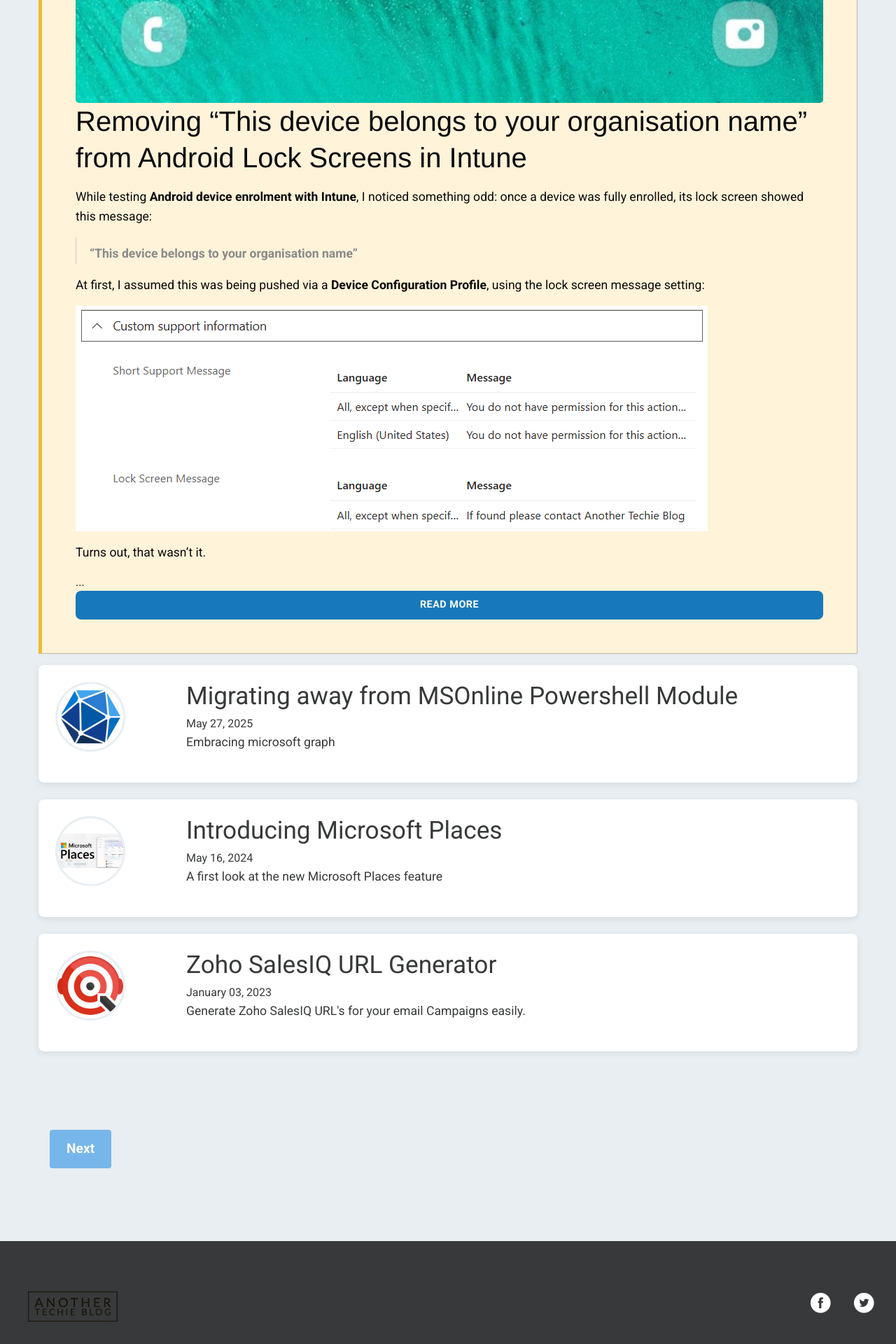
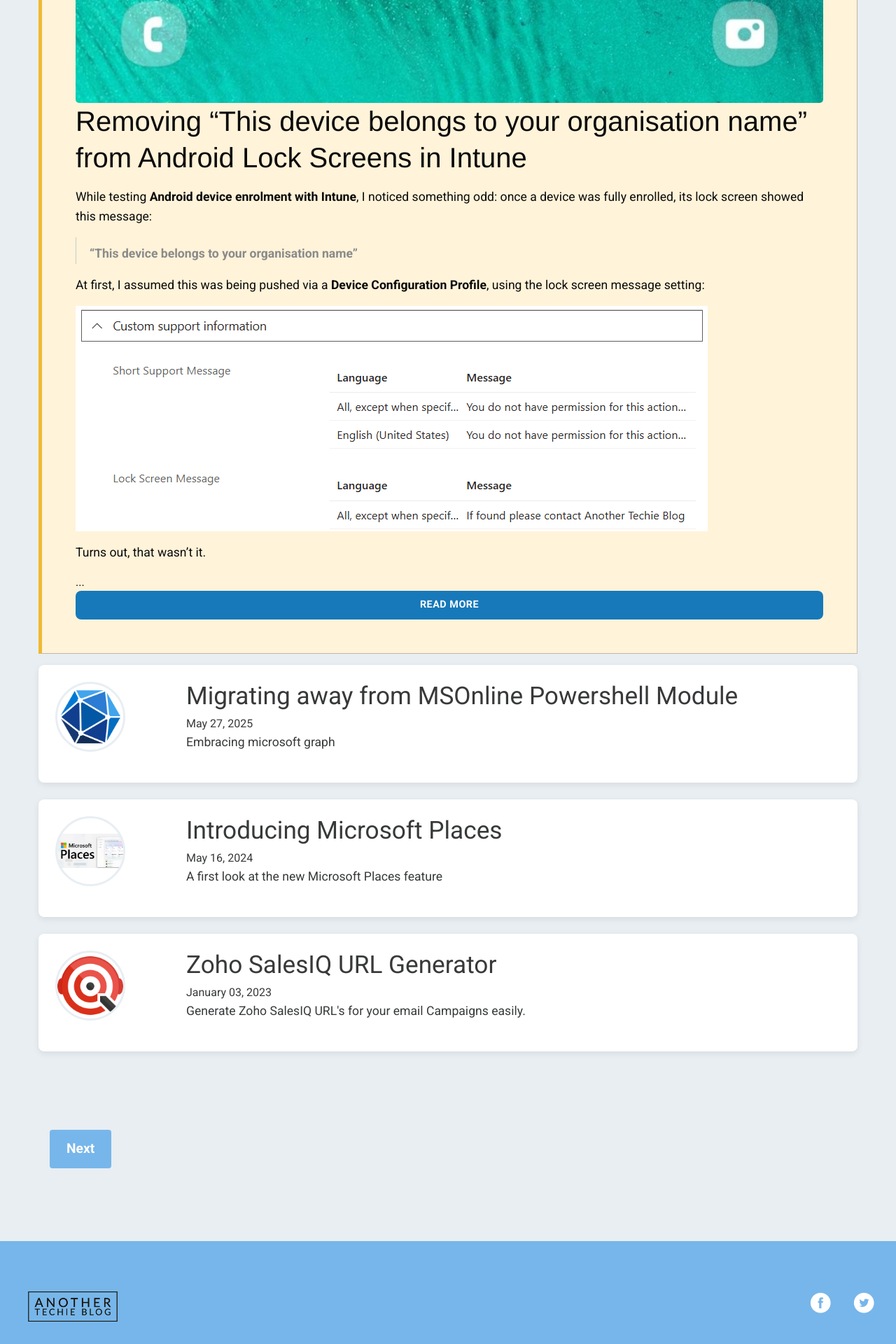
Before and after one commit to mdlister/Another-Techie-Blog, a Jekyll site: the page built from index.html, in a window 1280 px wide. Shown: the part 899-2819 px from the top of the page at 70% size. Built offline with Jekyll 4.4.1, drawn with Linux system fonts in a browser that asks for light colours; the list of posts is cut into pages by our own code; comment, search, counter and statistics services are not loaded.

Commit message:
updating the footer colour

```diff
--- a/_sass/_layout.scss
+++ b/_sass/_layout.scss
@@ -351,7 +351,7 @@
      Footer Styles
      ================ */
   footer {
-    background: var(--dark);
+    background: var(--primary);
     color: white;
     padding: 2rem 0;
     margin-top: 3rem;
```
